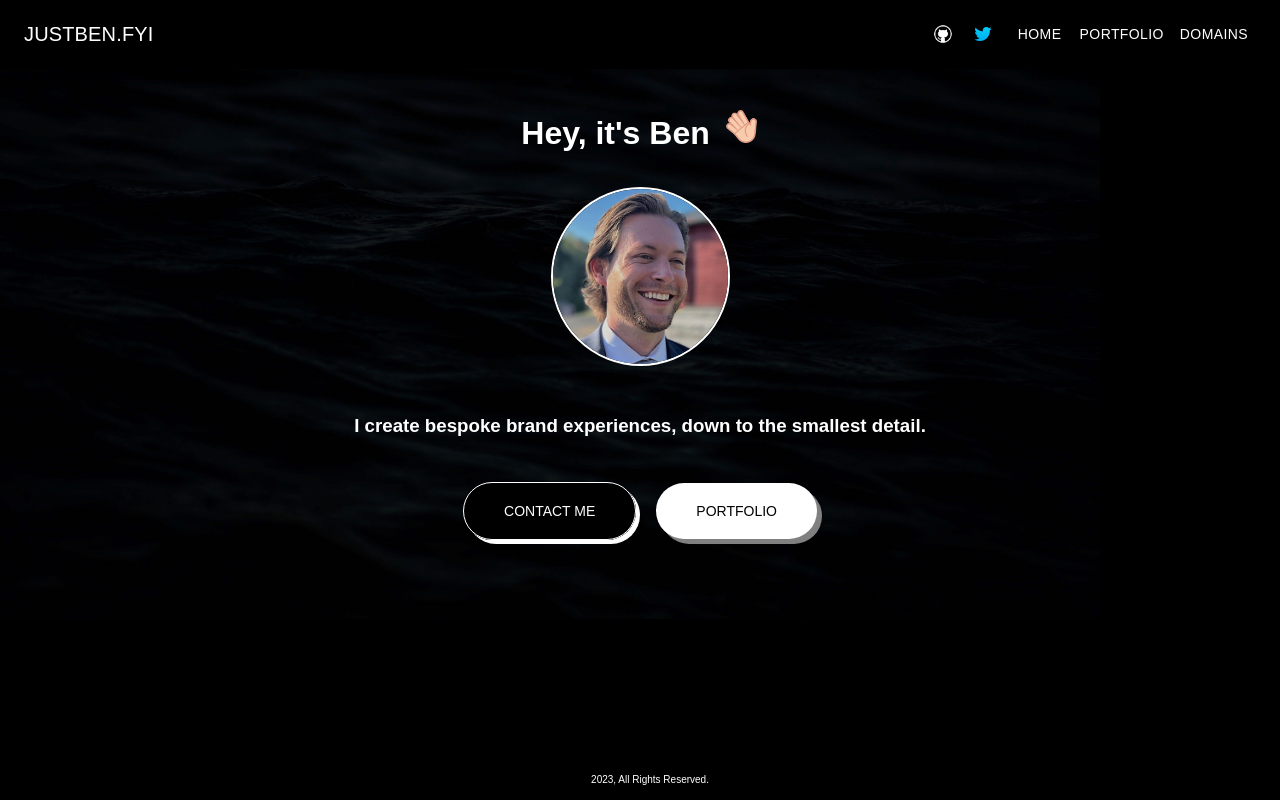
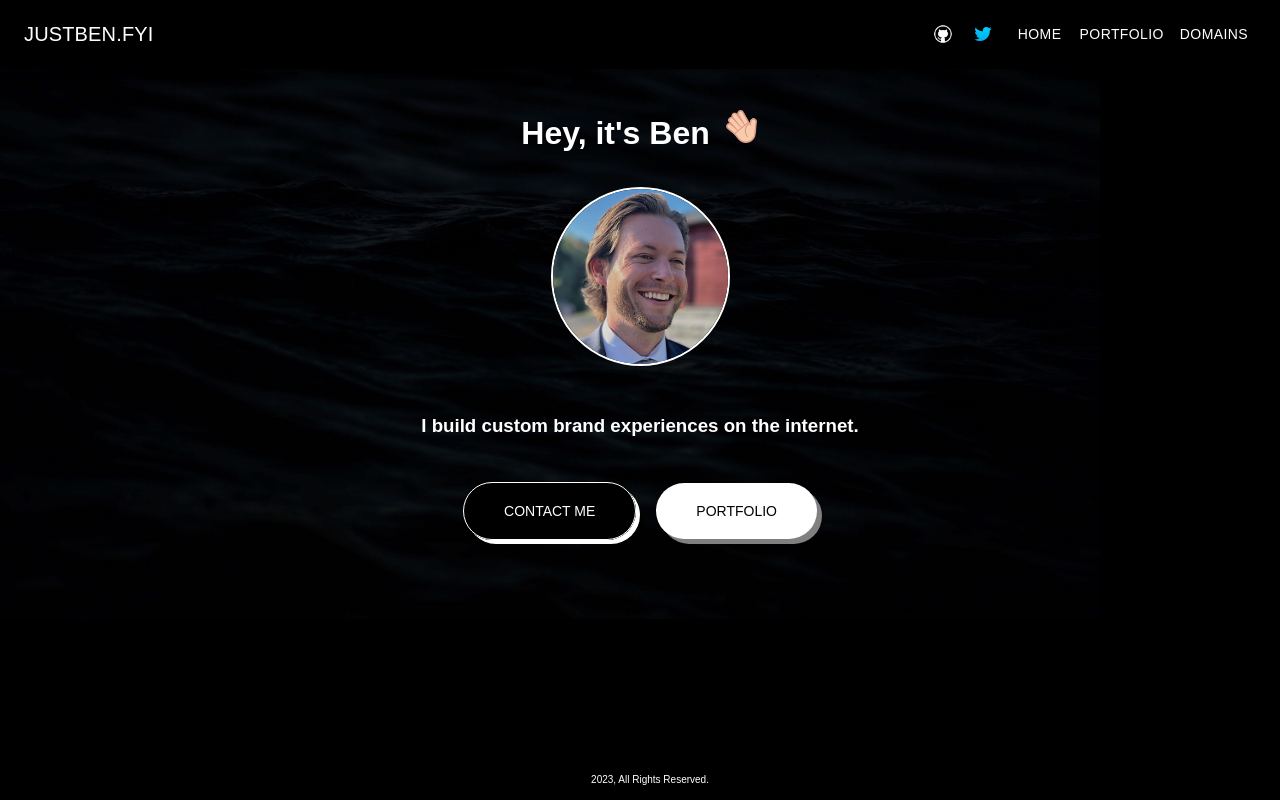
Before and after one commit to benhurley/website-upgrade, a React (Create React App) app: page / in a window 1280 px wide. Built offline with nearby package versions, Linux system fonts and the light colour scheme; a web font is replaced by a local one.

Commit message:
update homepage description copy

```diff
--- a/src/pages/Home/index.tsx
+++ b/src/pages/Home/index.tsx
@@ -91,7 +91,7 @@ export const Home = () => {
             </ReactCardFlip>
           </AvatarContainer>
         </FadeInComponent>
-        <Description>I create bespoke brand experiences, down to the smallest detail.</Description>
+        <Description>I build custom brand experiences on the internet.</Description>
         <CTAContainer>
           <ReachOutButton href="mailto:webdevbyben@gmail.com">Contact Me</ReachOutButton>
           <ShowMeButton onClick={() => navigate("/portfolio")}>Portfolio</ShowMeButton>
```
